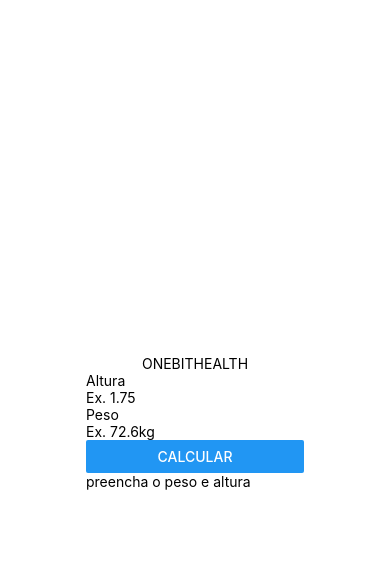
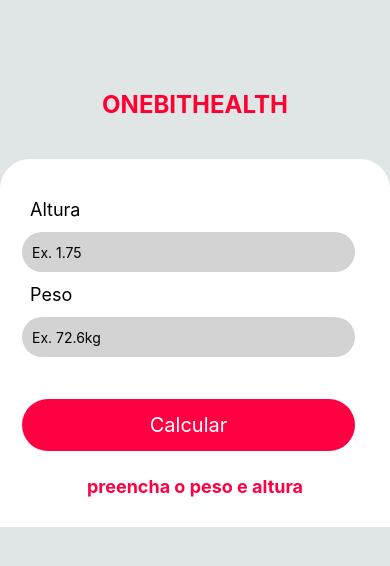
Before and after one commit to ygorhslima/curso-react-native, a React Native app in the folder onebithealth/: screen / in a window 390 px wide. Shown: the top 566 px of the page. Built offline with nearby package versions, Linux system fonts and the light colour scheme.

Commit message:
implementando estilizações com CSS no react native

```diff
--- a/onebithealth/App.js
+++ b/onebithealth/App.js
@@ -14,9 +14,8 @@
 
 const styles = StyleSheet.create({
   container: {
-    flex: 1,
-    backgroundColor: '#fff',
-    alignItems: 'center',
-    justifyContent: 'center',
+    flex:1,
+    backgroundColor: '#e0e5e5',
+    paddingTop:80,
   },
 });
--- a/onebithealth/src/components/Form/index.js
+++ b/onebithealth/src/components/Form/index.js
@@ -1,6 +1,7 @@
-import {useState} from "react"
-import { View, Text, TextInput, Button } from "react-native"
-import ResultIMC from "./ResultIMC"
+import {useState} from "react";
+import { View, Text, TextInput, TouchableOpacity, Keyboard } from "react-native";
+import ResultIMC from "./resultImc";
+import styleForm from "./styleForm";
 
 export default function Form(){
     const [height,setHeight] = useState(null); // altura
@@ -10,7 +11,7 @@
     const [textButton,setTextButton] = useState("Calcular");
 
     function imcCalculador(){
-        return setImc(weight / (height * height)).toFixed(2);
+        return setImc(weight / (height * height));
     }
 
     function validationImc(){
@@ -28,25 +29,29 @@
     }
 
     return(
-        <View>
-            <View>
-                <Text>Altura</Text>
+        <View style={styleForm.formContext}>
+            <View style={styleForm.form}>
+                <Text style={styleForm.formLabel}>Altura</Text>
                 <TextInput
+                    style={styleForm.formInput}
                     onChangeText={setHeight}
                     value={height}
                     placeholder="Ex. 1.75"
                     keyboardType="numeric"
                 />
 
-                <Text>Peso</Text>
+                <Text style={styleForm.formLabel}>Peso</Text>
                 <TextInput
+                    style={styleForm.formInput}
                     onChangeText={setWeight}
                     value={weight}
                     placeholder="Ex. 72.6kg"
                     keyboardType="numeric"
                 />
 
-                <Button onPress={()=>{validationImc()}} title={textButton}/>
+                <TouchableOpacity style={styleForm.buttonCalculador} onPress={()=>{validationImc()}}>
+                    <Text style={styleForm.textButtonCalculator}>{textButton}</Text>
+                </TouchableOpacity>
             </View>
             <ResultIMC messageResultImc={messageImc} resultImc={imc}/>
         </View>
--- a/onebithealth/src/components/Form/ResultIMC.js
+++ b/onebithealth/src/components/Form/resultImc/index.js
@@ -1,9 +1,9 @@
-import React from "react"
 import {View, Text} from "react-native"
+import styleResultImc from "./styleResultImc"
 export default function ResultIMC({messageResultImc,resultImc}){
     return(
-        <View>
-            <Text>{messageResultImc}</Text>
+        <View style={styleResultImc.ResultImc}>
+            <Text style={styleResultImc.information}>{messageResultImc}</Text>
             <Text>{resultImc}</Text>
         </View>
     )
--- /dev/null
+++ b/onebithealth/src/components/Form/resultImc/styleResultImc.js
@@ -0,0 +1,23 @@
+import { StyleSheet } from 'react-native'
+
+const styleResultImc = StyleSheet.create({
+    ResultImc:{
+        flex:1,
+        marginTop:15,
+        paddingtop:60,
+        borderRadius:50,
+        alignItems:"center",
+        width:"100%",
+    },
+    numberImc:{
+        fontSize:48,
+        color:"#ff0043",
+        fontWeight:"bold"
+    },
+    information:{
+        fontSize:18,
+        color:"#ff0043",
+        fontWeight:"bold"
+    }
+})
+export default styleResultImc
--- /dev/null
+++ b/onebithealth/src/components/Form/styleForm.js
@@ -0,0 +1,49 @@
+import { StyleSheet } from 'react-native'
+
+const styleForm = StyleSheet.create({
+    formContext:{
+        width:"100%",
+        height:"100%",
+        bottom:0,
+        backgroundColor:"#ffffff",
+        alignItems:"center",
+        marginTop:30,
+        borderTopLeftRadius:30,
+        borderTopRightRadius:30
+    },
+    form:{
+        width:"100%",
+        height:"auto",
+        marginTop:30,
+        padding:10
+    },
+    formLabel:{
+        color:"#000000",
+        fontSize:18,
+        paddingLeft:20
+    },
+    formInput:{
+        width:"90%",
+        borderRadius:50,
+        backgroundColor:"lightgray",
+        margin:12,
+        paddingLeft:10,
+        height:40,
+    },
+    buttonCalculador:{
+        borderRadius:50,
+        alignItems:"center",
+        justifyContent:"center",
+        width:"90%",
+        backgroundColor:"#ff0043",
+        paddingTop:14,
+        paddingBottom:14,
+        marginLeft:12,
+        marginTop:30
+    },
+    textButtonCalculator:{
+        fontSize:20,
+        color:"#fff"
+    }
+})
+export default styleForm
--- a/onebithealth/src/components/Title/index.js
+++ b/onebithealth/src/components/Title/index.js
@@ -1,10 +1,10 @@
-import React from "react";
 import { View,Text } from "react-native";
+import styleTitle from './styleTitle';
 
 export default function Title(){
     return(
-        <View>
-            <Text>ONEBITHEALTH</Text>
+        <View style={styleTitle.boxTitle}>
+            <Text style={styleTitle.textTitle}>ONEBITHEALTH</Text>
         </View>
     );
 }
--- /dev/null
+++ b/onebithealth/src/components/Title/styleTitle.js
@@ -0,0 +1,15 @@
+import { StyleSheet } from 'react-native'
+
+const styleTitle = StyleSheet.create({
+    boxTitle:{
+        alignItems:"center",
+        justifyContent:"center",
+        padding:10,
+    },
+    textTitle:{
+        color:"#ff0033",
+        fontSize:24,
+        fontWeight:"bold"
+    }
+})
+export default styleTitle
```
Also changed, not shown: onebithealth/src/components/ Main/style.js (added).
